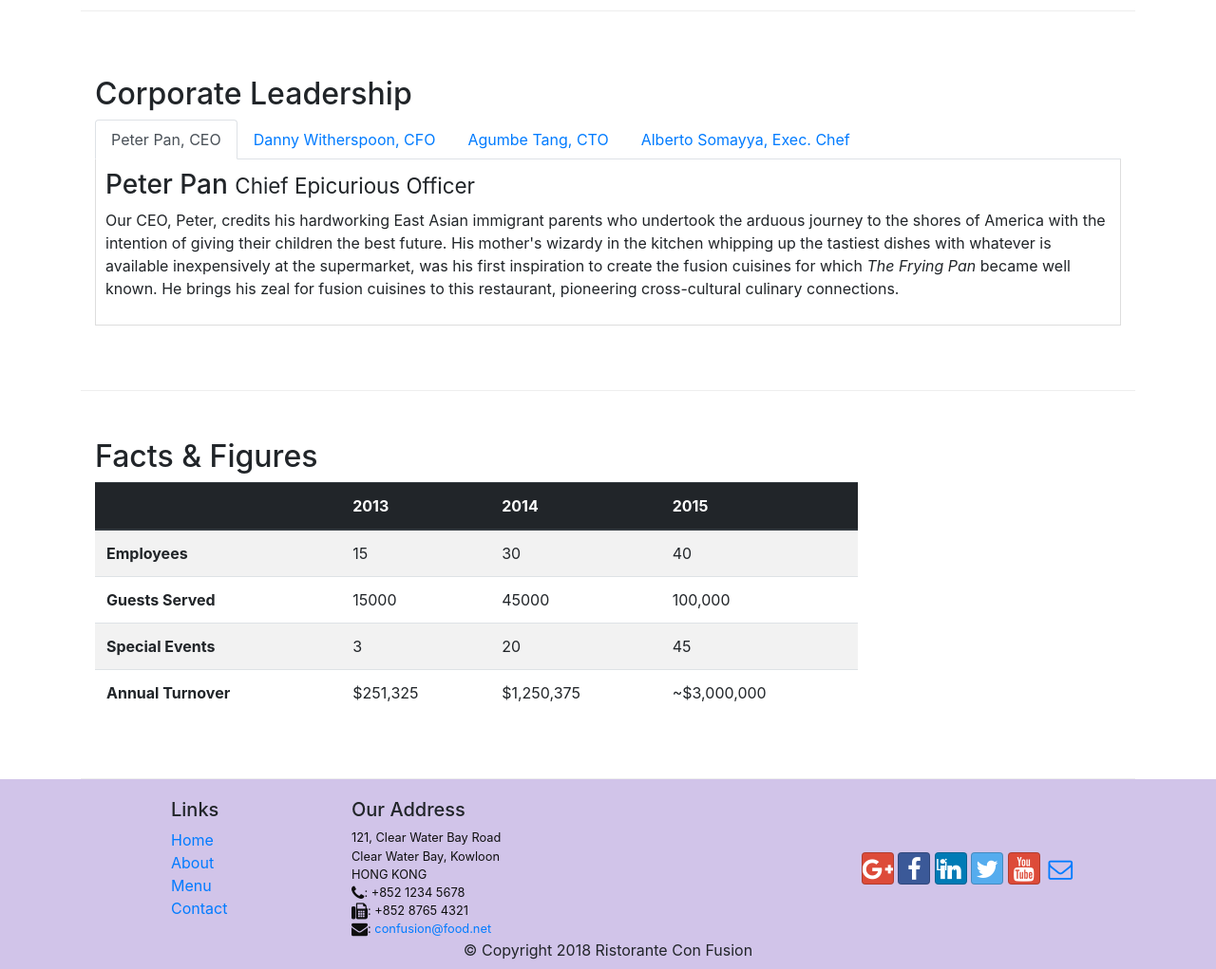
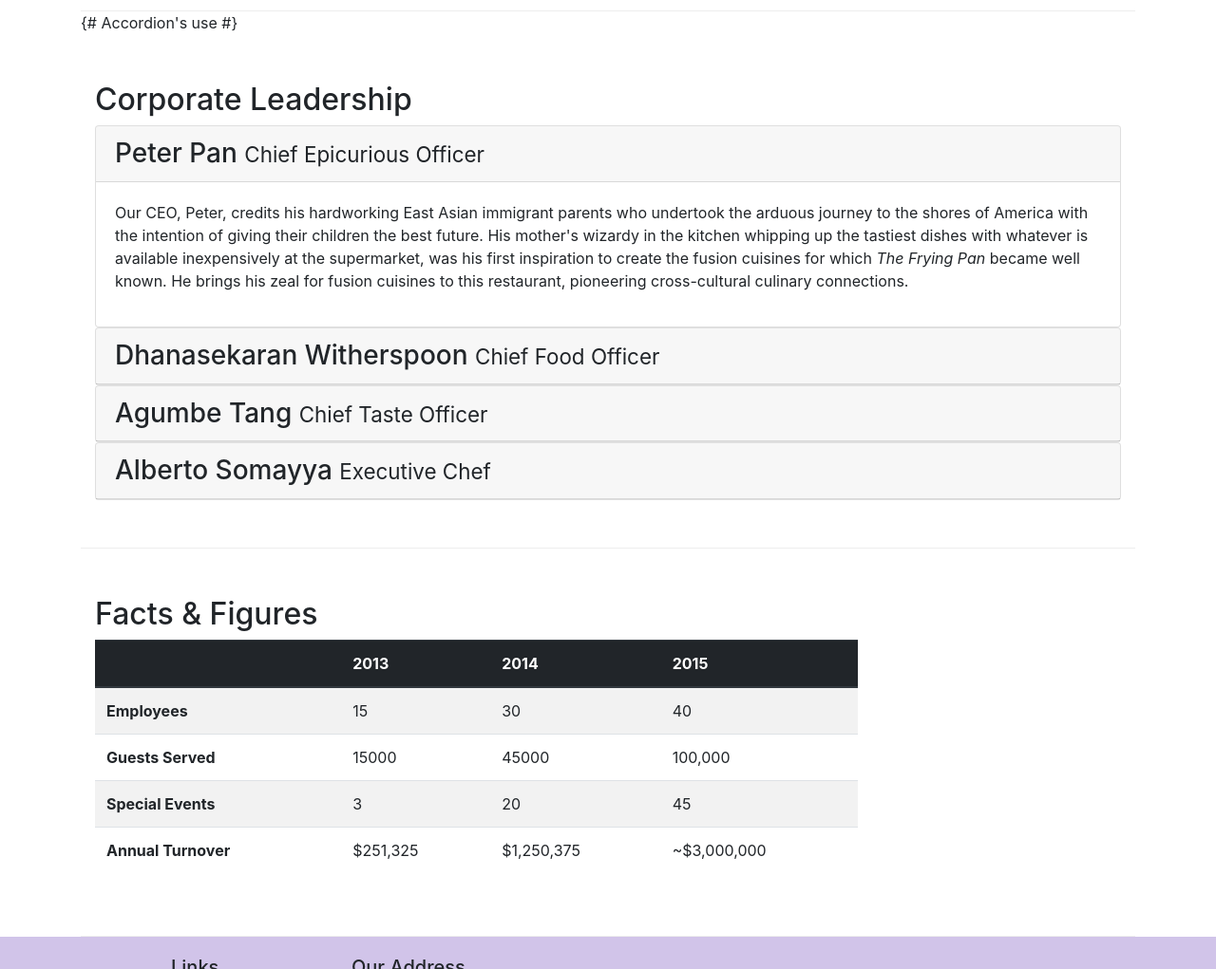
Before and after one commit to wpereira2017/bootstrap, a website: page aboutus.html in a window 1280 px wide. Shown: the part 960-1981 px from the top of the page at 95% size. Drawn offline with nearby package versions, Linux system fonts and the light colour scheme.

Commit message:
Accordion

```diff
--- a/aboutus.html
+++ b/aboutus.html
@@ -95,43 +95,66 @@
             </div>
         </div>
 
+        {# Accordion's use #}
         <div class="row row-content align-items-center">
             <div class="col-12">
                 <h2>Corporate Leadership</h2>
-                <ul class="nav nav-tabs">
-                    <li class="nav-item">
-                      <a class="nav-link active" href="#peter"
-                        role="tab" data-toggle="tab">Peter Pan, CEO</a>
-                    </li>
-                    <li class="nav-item">
-                      <a class="nav-link" href="#danny" role="tab"
-                        data-toggle="tab">Danny Witherspoon, CFO</a>
-                    </li>
-                    <li class="nav-item">
-                      <a class="nav-link" href="#agumbe"role="tab"
-                        data-toggle="tab">Agumbe Tang, CTO</a>
-                    </li>
-                    <li class="nav-item">
-                      <a class="nav-link" href="#alberto" role="tab"
-                        data-toggle="tab">Alberto Somayya, Exec. Chef</a>
-                    </li>
-                </ul>
-                <div class="tab-content">
-                    <div role="tabpanel" class="tab-pane fade show active" id="peter">
-                        <h3>Peter Pan <small>Chief Epicurious Officer</small></h3>
-                        <p class="d-none d-sm-block">Our CEO, Peter, credits his hardworking East Asian immigrant parents who undertook the arduous journey to the shores of America with the intention of giving their children the best future. His mother's wizardy in the kitchen whipping up the tastiest dishes with whatever is available inexpensively at the supermarket, was his first inspiration to create the fusion cuisines for which <em>The Frying Pan</em> became well known. He brings his zeal for fusion cuisines to this restaurant, pioneering cross-cultural culinary connections.</p>
+                <div id="accordion">
+                    <div class="card">
+                        <div class="card-header" role="tab" id="peterhead">
+                            <h3 class="mb-0">
+                                <a data-toggle="collapse" data-target="#peter">Peter Pan <small>Chief Epicurious Officer</small></a>
+                            </h3>
+                        </div>
+                        <div class="collapse show" id="peter" data-parent="#accordion">
+                            <div class="card-body">
+                                <p class="d-none d-sm-block">
+                                    Our CEO, Peter, credits his hardworking East Asian immigrant parents who undertook the arduous journey to the shores of America with the intention of giving their children the best future. His mother's wizardy in the kitchen whipping up the tastiest dishes with whatever is available inexpensively at the supermarket, was his first inspiration to create the fusion cuisines for which <em>The Frying Pan</em> became well known. He brings his zeal for fusion cuisines to this restaurant, pioneering cross-cultural culinary connections.
+                                </p>
+                            </div>
+                        </div>
                     </div>
-                    <div role="tabpanel" class="tab-pane fade" id="danny">
-                        <h3>Dhanasekaran Witherspoon <small>Chief Food Officer</small></h3>
-                        <p class="d-none d-sm-block">Our CFO, Danny, as he is affectionately referred to by his colleagues, comes from a long established family tradition in farming and produce. His experiences growing up on a farm in the Australian outback gave him great appreciation for varieties of food sources. As he puts it in his own words, <em>Everything that runs, wins, and everything that stays, pays!</em></p>
+                    <div class="card">
+                        <div class="card-header" role="tab" id="dannyhead">
+                        <h3 class="mb-0">
+                            <a class="collapsed" data-toggle="collapse" data-target="#danny">Dhanasekaran Witherspoon <small>Chief Food Officer</small></a>
+                        </h3>
+                        </div>
+                        <div class="collapse" id="danny" data-parent="#accordion">
+                            <div class="card-body">
+                                <p class="d-none d-sm-block">
+                                    Our CFO, Danny, as he is affectionately referred to by his colleagues, comes from a long established family tradition in farming and produce. His experiences growing up on a farm in the Australian outback gave him great appreciation for varieties of food sources. As he puts it in his own words, <em>Everything that runs, wins, and everything that stays, pays!</em>                               </em>
+                                </p>
+                            </div>
+                        </div>
                     </div>
-                    <div role="tabpanel" class="tab-pane fade" id="agumbe">
-                        <h3>Agumbe Tang  <small>Chief Taste Officer</small></h3>
-                        <p class="d-none d-sm-block">Blessed with the most discerning gustatory sense, Agumbe, our CTO, personally ensures that every dish that we serve meets his exacting tastes. Our chefs dread the tongue lashing that ensues if their dish does not meet his exacting standards. He lives by his motto, <em>You click only if you survive my lick.</em></p>
+                    <div class="card">
+                        <div class="card-header" role="tab" id="agumbehead">
+                        <h3 class="mb-0">
+                            <a class="collapsed" data-toggle="collapse" data-target="#agumbe">Agumbe Tang <small>Chief Taste Officer</small></a>
+                        </h3>
+                        </div>
+                        <div class="collapse" id="agumbe" data-parent="#accordion">
+                            <div class="card-body">
+                                <p class="d-none d-sm-block">
+                                    Blessed with the most discerning gustatory sense, Agumbe, our CTO, personally ensures that every dish that we serve meets his exacting tastes. Our chefs dread the tongue lashing that ensues if their dish does not meet his exacting standards. He lives by his motto, <em>You click only if you survive my lick.</em>
+                                </p>
+                            </div>
+                        </div>
                     </div>
-                    <div role="tabpanel" class="tab-pane fade" id="alberto">
-                        <h3>Alberto Somayya <small>Executive Chef</small></h3>
-                        <p class="d-none d-sm-block">Award winning three-star Michelin chef with wide International experience having worked closely with whos-who in the culinary world, he specializes in creating mouthwatering Indo-Italian fusion experiences. He says, <em>Put together the cuisines from the two craziest cultures, and you get a winning hit! Amma Mia!</em></p>
+                    <div class="card">
+                        <div class="card-header" role="tab" id="albertohead">
+                        <h3 class="mb-0">
+                            <a class="collapsed" data-toggle="collapse" data-target="#alberto">Alberto Somayya <small>Executive Chef</small></a>
+                        </h3>
+                        </div>
+                        <div class="collapse" id="alberto" data-parent="#accordion">
+                            <div class="card-body">
+                                <p class="d-none d-sm-block">
+                                    Award winning three-star Michelin chef with wide International experience having worked closely with whos-who in the culinary world, he specializes in creating mouthwatering Indo-Italian fusion experiences. He says, <em>Put together the cuisines from the two craziest cultures, and you get a winning hit! Amma Mia!</em>                                </em>
+                                </p>
+                            </div>
+                        </div>
                     </div>
                 </div>
             </div>
```
